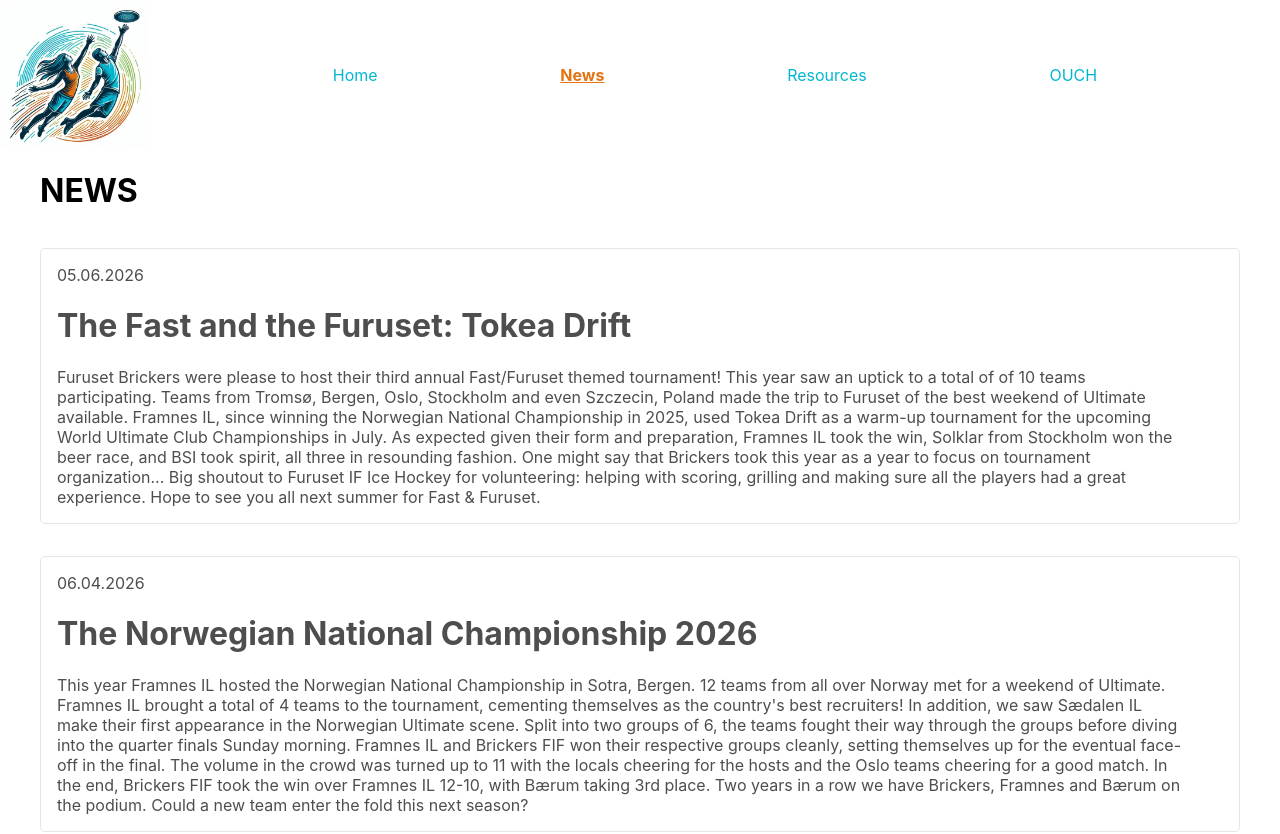
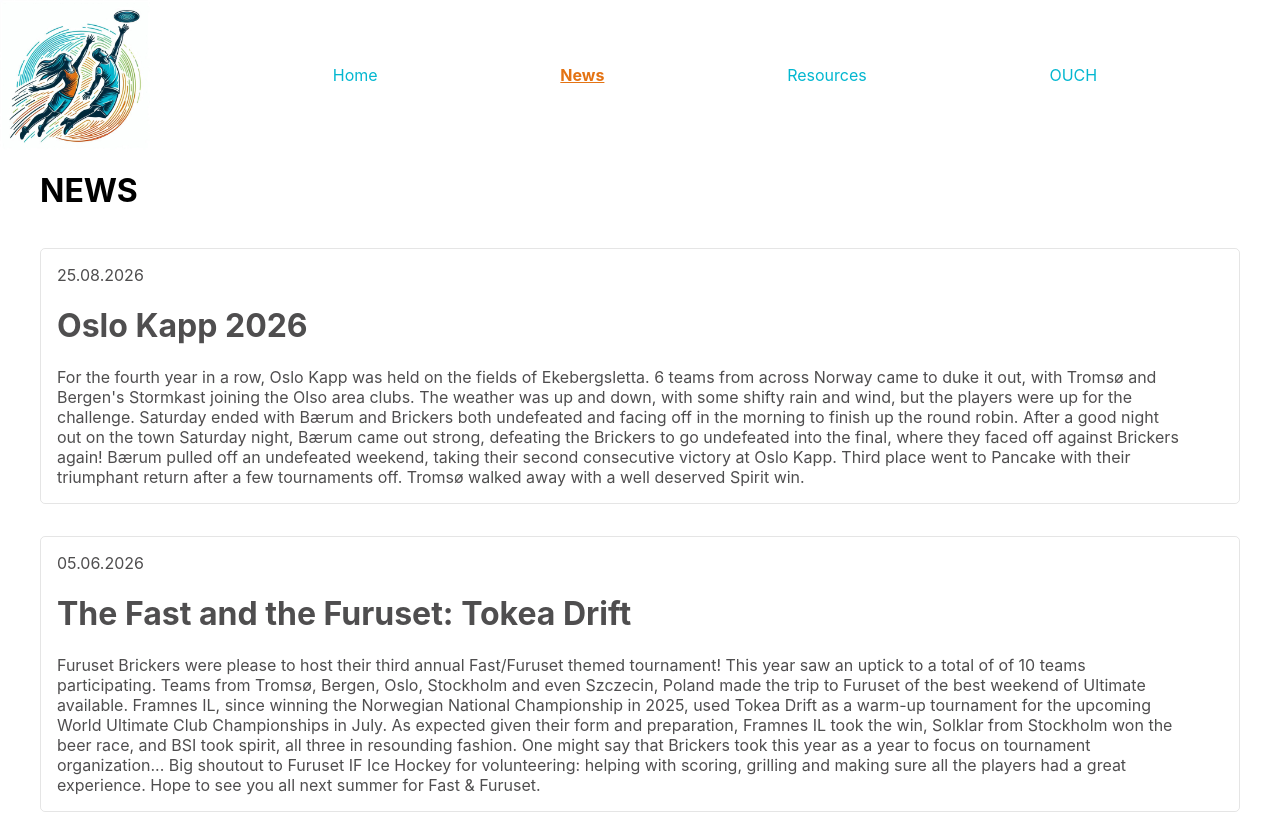
Before and after one commit to Nihabu/ouchWeb, a React (Vite) app: page /news in a window 1280 px wide. Shown: the top 834 px of the page. Built offline with nearby package versions, Linux system fonts and the light colour scheme.

Commit message:
blog: add Oslo Kapp post

```diff
--- a/src/newsList.js
+++ b/src/newsList.js
@@ -1,4 +1,13 @@
 const newsList = [
+	{
+		header: "Oslo Kapp 2026",
+		text:
+			"For the fourth year in a row, Oslo Kapp was held on the fields of Ekebergsletta. 6 teams from across Norway came to duke it out, with Tromsø and Bergen's Stormkast joining the Olso area clubs. " +
+			"The weather was up and down, with some shifty rain and wind, but the players were up for the challenge. Saturday ended with Bærum and Brickers both undefeated and facing off in the morning to finish up the round robin. " +
+			"After a good night out on the town Saturday night, Bærum came out strong, defeating the Brickers to go undefeated into the final, where they faced off against Brickers again! Bærum pulled off an undefeated weekend," +
+			" taking their second consecutive victory at Oslo Kapp. Third place went to Pancake with their triumphant return after a few tournaments off. Tromsø walked away with a well deserved Spirit win.",
+		posted: "25.08.2026",
+	},
 	{
 		header: "The Fast and the Furuset: Tokea Drift",
 		text:
```
